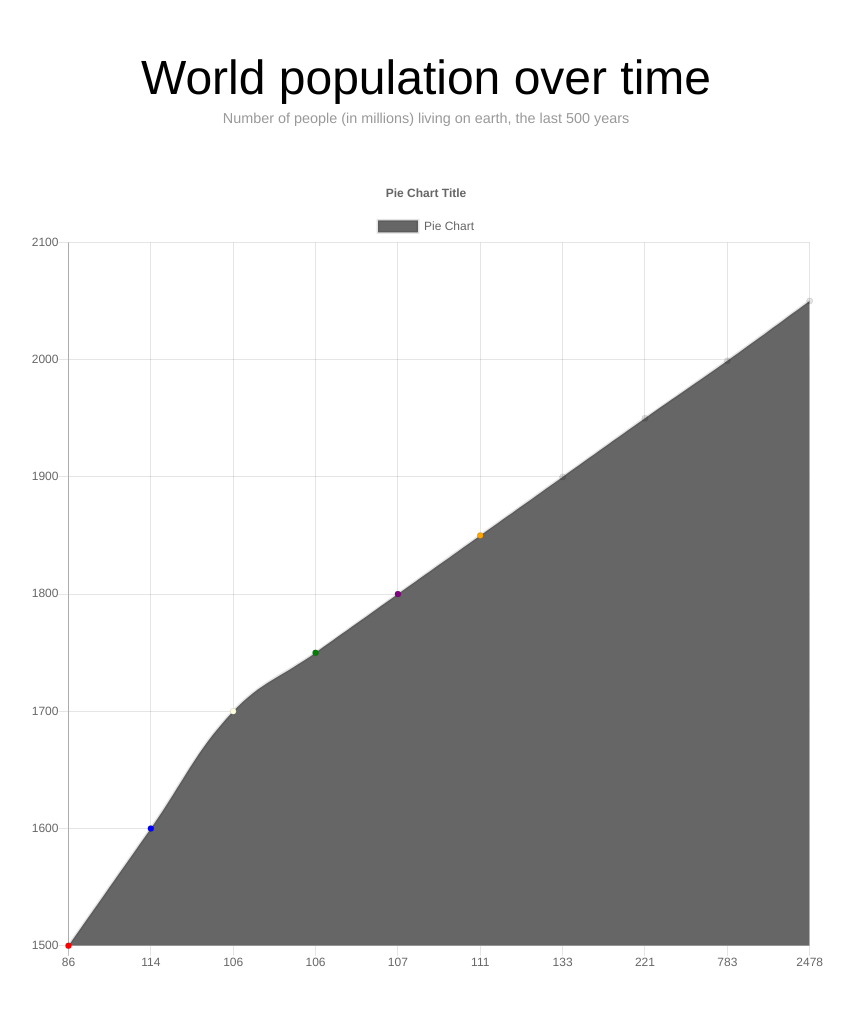
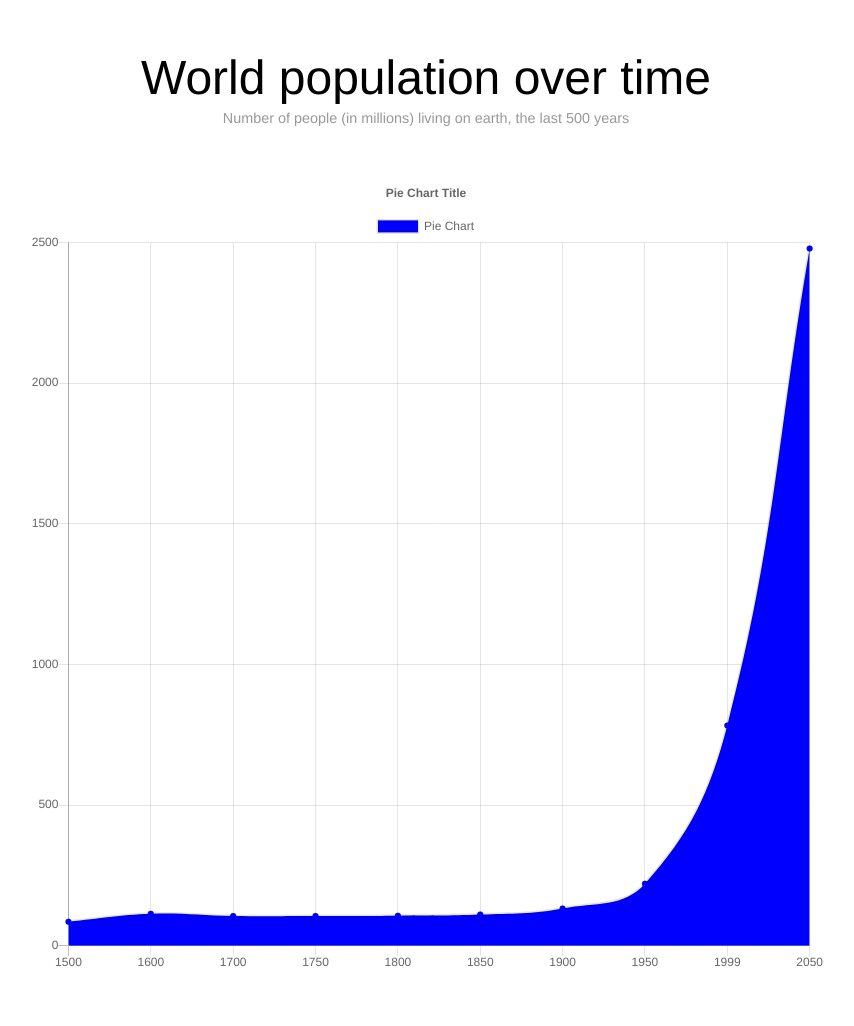
Before and after one commit to bwalsh1191/darkdash, a Flask app: page / in a window 1280 px wide. Shown: the whole page, without its empty margins (214-1068 px from the left). Run offline with Flask 2, Linux system fonts and the light colour scheme; some libraries are stand-ins or nearby versions.

Commit message:
Working
Working with 1 chart. may break so want to establish working point

```diff
--- a/app.py
+++ b/app.py
@@ -4,9 +4,9 @@ app = Flask(__name__)
 @app.route('/')
 def hello_world():
     years = [1500,1600,1700,1750,1800,1850,1900,1950,1999,2050]
-    africa = [86,114,106,106,107,111,133,221,783,2478]
-    colors = ['#ff0000','#0000ff','#ffffe0','#008000','#800080','#FFA500']
-    return render_template('index.html', values=years, labels=africa, colors=colors)
+    values = [86,114,106,106,107,111,133,221,783,2478]
+
+    return render_template('index.html', values=values, labels=years)
 
 if __name__ == '__main__':
     app.run(debug = True)
--- a/templates/index.html
+++ b/templates/index.html
@@ -23,7 +23,7 @@
             labels: {{labels | tojson}},
             datasets: [{
               label: "Pie Chart",
-              backgroundColor: {{colors | tojson}},
+              backgroundColor: "blue",
             data: {{values | tojson}}
             }]
           },
```
